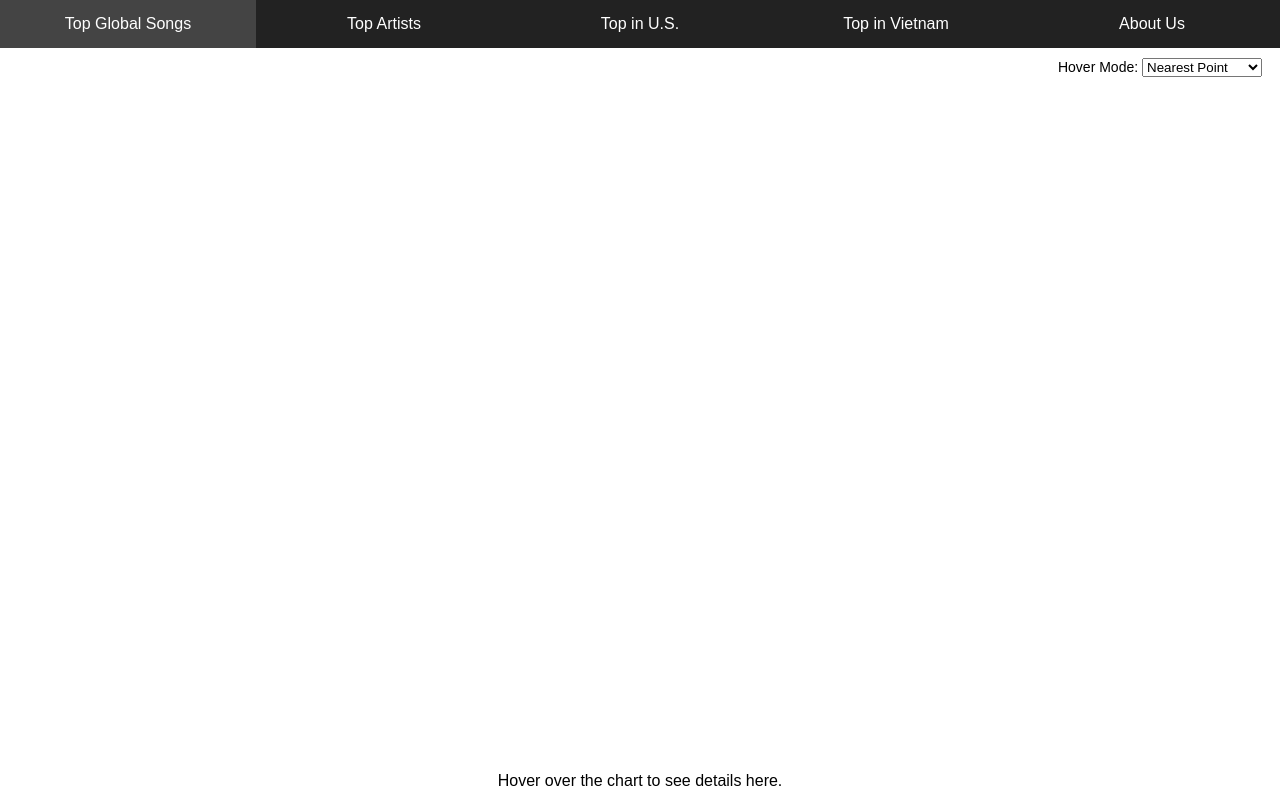
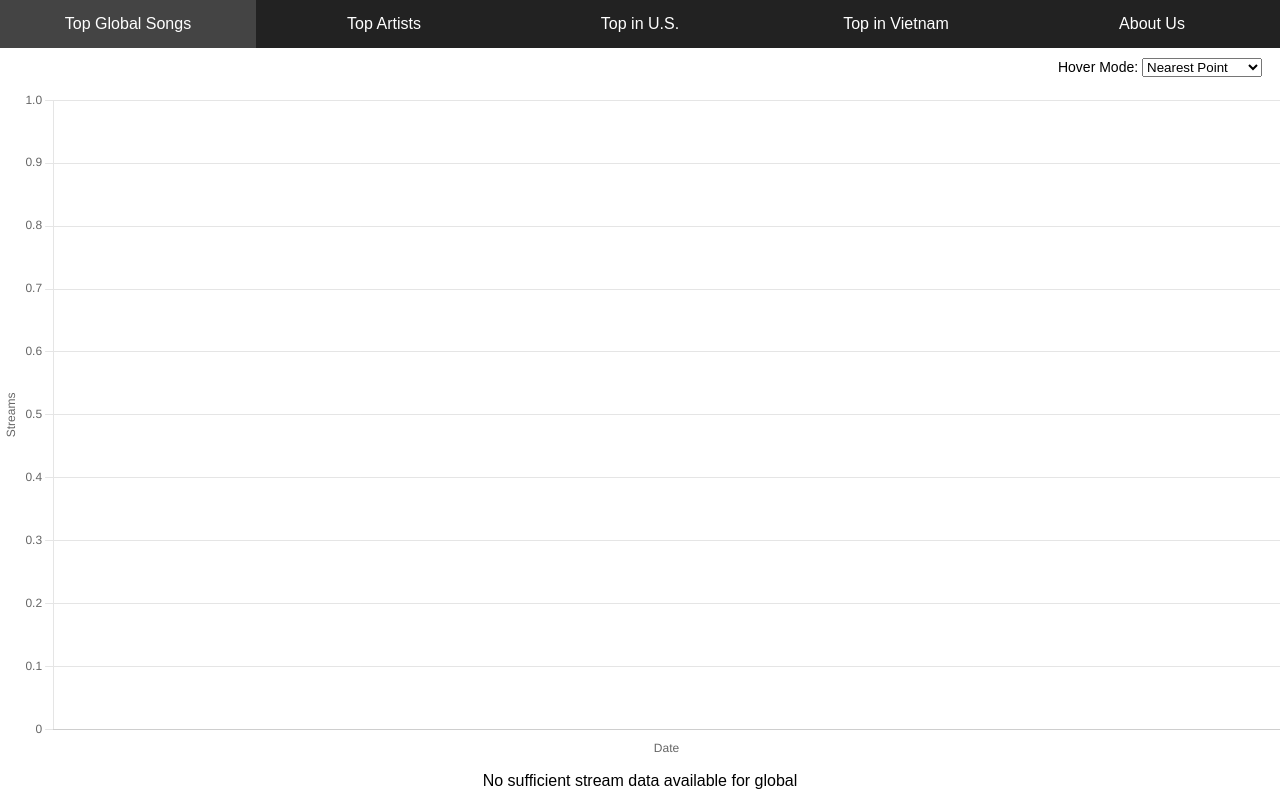
Before and after one commit to rmitrmit/chart, a website: page public/index.html in a window 1280 px wide. Drawn offline with nearby package versions, Linux system fonts and the light colour scheme; no server answers.

Commit message:
Add files via upload

```diff
--- a/public/index.html
+++ b/public/index.html
@@ -118,32 +118,32 @@
         const colors = ['red','blue','green','orange','purple'];
         const trackSets = {
   global: [
-    '3KkXRkHbMCARz0aVfEt68P', // "Save Your Tears" - The Weeknd
-    '7ouMYWpwJ422jRcDASZB7P', // "Bad Guy" - Billie Eilish
-    '1zB4vmk8tFRmM9UULNzbLB', // "The Box" - Roddy Ricch
-    '4VqPOruhp5EdPBeR92t6lQ', // "Levitating" - Dua Lipa
-    '6habFhsOp2NvshLv26DqMb'  // "Despacito" - Luis Fonsi
+    '5QO79kh1waicV47BqGRL3g', // Save Your Tears by The Weeknd
+    '2Fxmhks0bxGSBdJ92vM42m', // Bad Guy by Billie Eilish
+    '0nbXyq5TXYPCO7pr3N8S4I', // The Box by Roddy Ricch
+    '39LLxExYz6ewLAcYrzQQyP', // Levitating by Dua Lipa
+    '6habFhsOp2NvshLv26DqMb'  // Despacito by Luis Fonsi
   ],
   artists: [
-    '6habFhsOp2NvshLv26DqMb', // "Despacito" - Luis Fonsi
-    '5CtI0qwDJkDQGwXD1H1cLb', // "Closer" - The Chainsmokers
-    '0VjIjW4GlUZAMYd2vXMi3b', // "Uptown Funk" - Mark Ronson (replacing "Havana")
-    '7KXjTSCq5nL1LoYtL7XAwS', // "God's Plan" - Drake
-    '0e7ipJFXiI6G8TlldHqXgF'  // "Blinding Lights" - The Weeknd (replacing "Sunflower")
+    '6habFhsOp2NvshLv26DqMb', // Despacito by Luis Fonsi
+    '7BKLCZ1jbUBVqRi2FVlTVw', // Closer by The Chainsmokers
+
+    '7qiZfU4dY1lWllzX7mPBI3', // Shape of You by Ed Sheeran
+    '0VjIjW4GlUZAMYd2vXMi3b'  // Blinding Lights by The Weeknd
   ],
   us: [
-    '0VjIjW4GlUZAMYd2vXMi3b', // "Uptown Funk" - Mark Ronson
-    '7ytR5pFWmSjzHJIeQkgog4', // "Rockstar" - Post Malone
-    '6RUKPb4LETWmmr3iAEQktW', // "Something Just Like This" - The Chainsmokers
-    '7BKLCZ1jbUBVqRi2FVlTVw', // "Attention" - Charlie Puth
-    '3KkXRkHbMCARz0aVfEt68P'  // "Save Your Tears" - The Weeknd
+
+    '6RUKPb4LETWmmr3iAEQktW', // Something Just Like This by The Chainsmokers and Coldplay
+
+    '5QO79kh1waicV47BqGRL3g', // Save Your Tears by The Weeknd
+    '2Fxmhks0bxGSBdJ92vM42m'  // Bad Guy by Billie Eilish
   ],
   vn: [
-    '1zB4vmk8tFRmM9UULNzbLB', // "The Box" - Roddy Ricch
-    '4VqPOruhp5EdPBeR92t6lQ', // "Levitating" - Dua Lipa
-    '6habFhsOp2NvshLv26DqMb', // "Despacito" - Luis Fonsi
-    '5CtI0qwDJkDQGwXD1H1cLb', // "Closer" - The Chainsmokers
-    '0e7ipJFXiI6G8TlldHqXgF'  // "Blinding Lights" - The Weeknd (replacing "Sunflower")
+    '0nbXyq5TXYPCO7pr3N8S4I', // The Box by Roddy Ricch
+    '39LLxExYz6ewLAcYrzQQyP', // Levitating by Dua Lipa
+    '6habFhsOp2NvshLv26DqMb', // Despacito by Luis Fonsi
+    '7BKLCZ1jbUBVqRi2FVlTVw', // Closer by The Chainsmokers
+    '0VjIjW4GlUZAMYd2vXMi3b'  // Blinding Lights by The Weeknd
   ]
 };
 
@@ -166,22 +166,44 @@
         function initChart(ctx) {
   return new Chart(ctx, {
     type: 'line',
-    data: { labels: [], datasets: [] },
+    data: {
+      labels: [],
+      datasets: []
+    },
     options: {
       responsive: true,
       maintainAspectRatio: false,
-      interaction: { mode: 'nearest', axis: 'x', intersect: true },
       scales: {
         x: {
-          type: 'time',
-          time: { parser: 'yyyy-MM-dd', unit: 'day', tooltipFormat: 'PPP' },
-          title: { display: true, text: 'Date' }
+          display: true,
+          title: {
+            display: true,
+            text: 'Date'
+          }
         },
-        y: { title: { display: true, text: 'Streams' } }
+        y: {
+          display: true,
+          title: {
+            display: true,
+            text: 'Streams'
           },
-      plugins: { tooltip: { enabled: true } },
-      onHover(event, elements) {
-        // Derive hover element ID (e.g., 'hover-global' from 'globalChart')
+          beginAtZero: true
+        }
+      },
+      plugins: {
+        legend: {
+          display: true,
+          position: 'top'
+        },
+        tooltip: {
+          enabled: true
+        }
+      },
+      interaction: {
+        mode: 'index',
+        intersect: false
+      },
+      onHover: function(event, elements) {
         const sectionId = ctx.canvas.id.replace('Chart', '');
         const hoverId = `hover-${sectionId}`;
         const info = document.getElementById(hoverId);
@@ -206,7 +228,10 @@
 }
 
 window.onload = async () => {
-  // 1) Initialize all four charts
+  // Colors for chart lines
+  const colors = ['#FF6384', '#36A2EB', '#FFCE56', '#4BC0C0', '#9966FF'];
+
+  // Initialize all four charts
   const charts = {
     global: initChart(document.getElementById('globalChart').getContext('2d')),
     artists: initChart(document.getElementById('artistsChart').getContext('2d')),
@@ -214,51 +239,67 @@ window.onload = async () => {
     vn: initChart(document.getElementById('vnChart').getContext('2d'))
   };
 
-  // 2) For each section, fetch its 5 tracks and load data
+  // For each section, fetch its tracks and load data
 for (const [section, ids] of Object.entries(trackSets)) {
   try {
     // Fetch each track's series
-      const allSeries = await Promise.all(ids.map(fetchStreams));
-      // Filter out empty series
-      const validSeries = allSeries.filter(series => series.length > 0);
+    const allSeries = await Promise.all(ids.map(async (id) => {
+      try {
+        const series = await fetchStreams(id);
+        console.log(`Track ${id} in ${section}: ${series.length} data points`);
+        return series;
+      } catch (err) {
+        console.warn(`Failed to fetch track ${id} in ${section}:`, err.message);
+        return [];
+      }
+    }));
+    // Filter out series with fewer than 50 data points
+    const validSeries = allSeries.filter(series => series.length >= 50);
     const validIndices = allSeries
-        .map((series, i) => (series.length > 0 ? i : -1))
+      .map((series, i) => (series.length >= 50 ? i : -1))
       .filter(i => i !== -1); // Track indices of valid series
     if (validSeries.length === 0) {
-        console.warn(`No valid data for section ${section}`);
-        const hoverId = `${section}-hover`;
+      console.warn(`No valid data for section ${section} (all series have <50 data points)`);
+      const hoverId = `hover-${section}`;
       const hoverElement = document.getElementById(hoverId);
       if (hoverElement) {
-          hoverElement.textContent = `No stream data available for ${section}`;
+        hoverElement.textContent = `No sufficient stream data available for ${section}`;
       }
       continue;
     }
-      // Use the shortest series length to align
-      const N = Math.min(...validSeries.map(s => s.length));
-      // Take the most recent N days, reversed so oldest→newest
-      const sliced = validSeries.map(s => s.slice(0, N).reverse());
-      // Extract the shared date axis
-      const dates = sliced[0].map(d => d.date);
+    // Find the common date range
+    const allDates = [...new Set(validSeries.flatMap(s => s.map(d => d.date)))].sort((a, b) => new Date(a) - new Date(b));
+    console.log(`Section ${section}: ${allDates.length} unique dates`);
 
     // Build datasets
-      const datasets = sliced.map((series, i) => ({
-        label: ids[validIndices[i]], // Use track ID from original indices
-        data: series.map(d => d.streams),
+    const datasets = validSeries.map((series, i) => {
+      const data = allDates.map(date => {
+        const point = series.find(d => d.date === date);
+        return point ? point.streams : null; // Use null for missing dates
+      });
+      return {
+        label: ids[validIndices[i]],
+        data,
         borderColor: colors[i % colors.length],
         fill: false,
         pointRadius: 3,
-        pointHoverRadius: 5
-      }));
+        pointHoverRadius: 5,
+        spanGaps: true // Connect lines across missing data
+      };
+    });
+
+    // Log data for debugging
+    console.log(`Rendering ${section}:`, { dates: allDates.length, datasets: datasets.length });
 
     // Plug into Chart.js and render
     const chart = charts[section];
-      chart.data.labels = dates;
+    chart.data.labels = allDates;
     chart.data.datasets = datasets;
     chart.update();
 
   } catch (err) {
     console.error(`Error loading ${section}:`, err);
-      const hoverId = `${section}-hover`;
+    const hoverId = `hover-${section}`;
     const hoverElement = document.getElementById(hoverId);
     if (hoverElement) {
       hoverElement.textContent = `Error loading data for ${section}`;
@@ -266,7 +307,7 @@ window.onload = async () => {
   }
 }
 
-  // 3) Wire up tabs & hover-mode toggle
+  // Wire up tabs & hover-mode toggle
   const tabs = [
     { btn: 'tab-global', sec: 'global' },
     { btn: 'tab-artists', sec: 'artists' },
```
Also changed, not shown: server.js (+8 -2 lines). Lines whose indentation alone changed are shown as unchanged.
